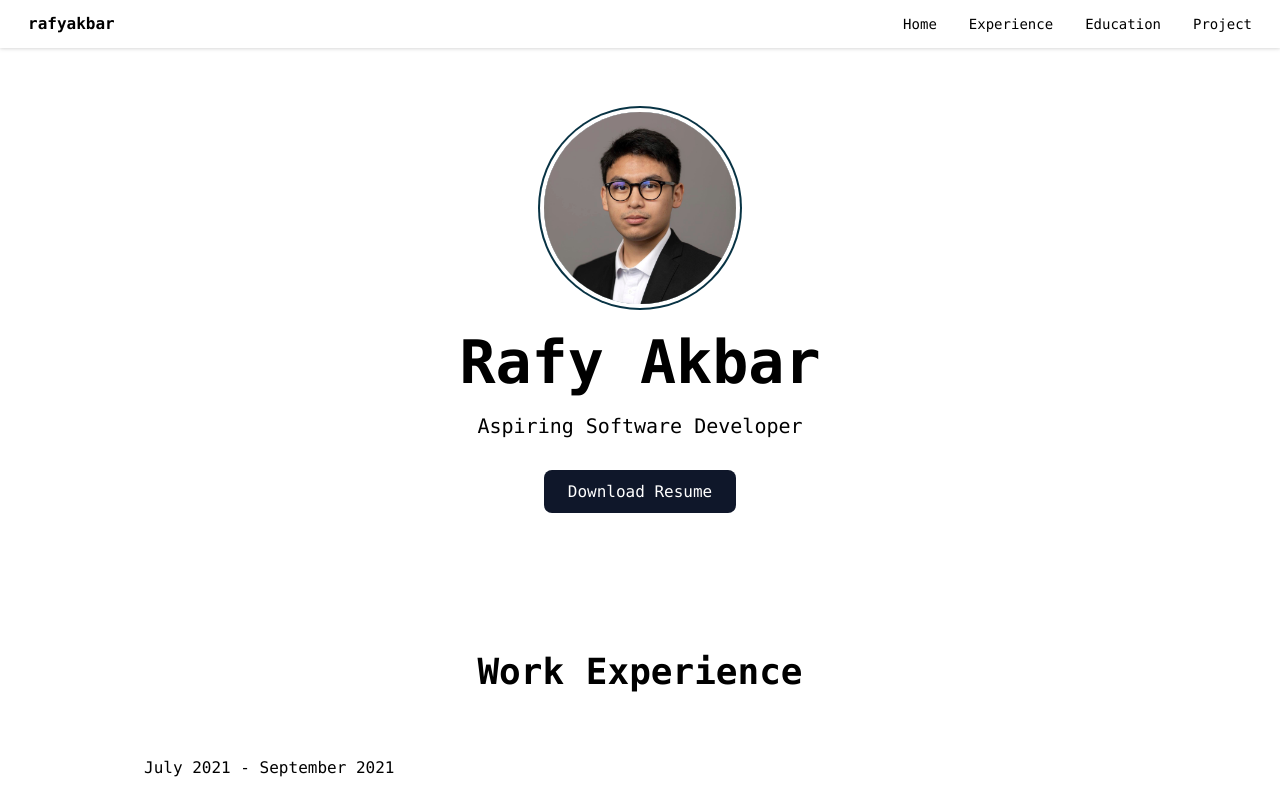
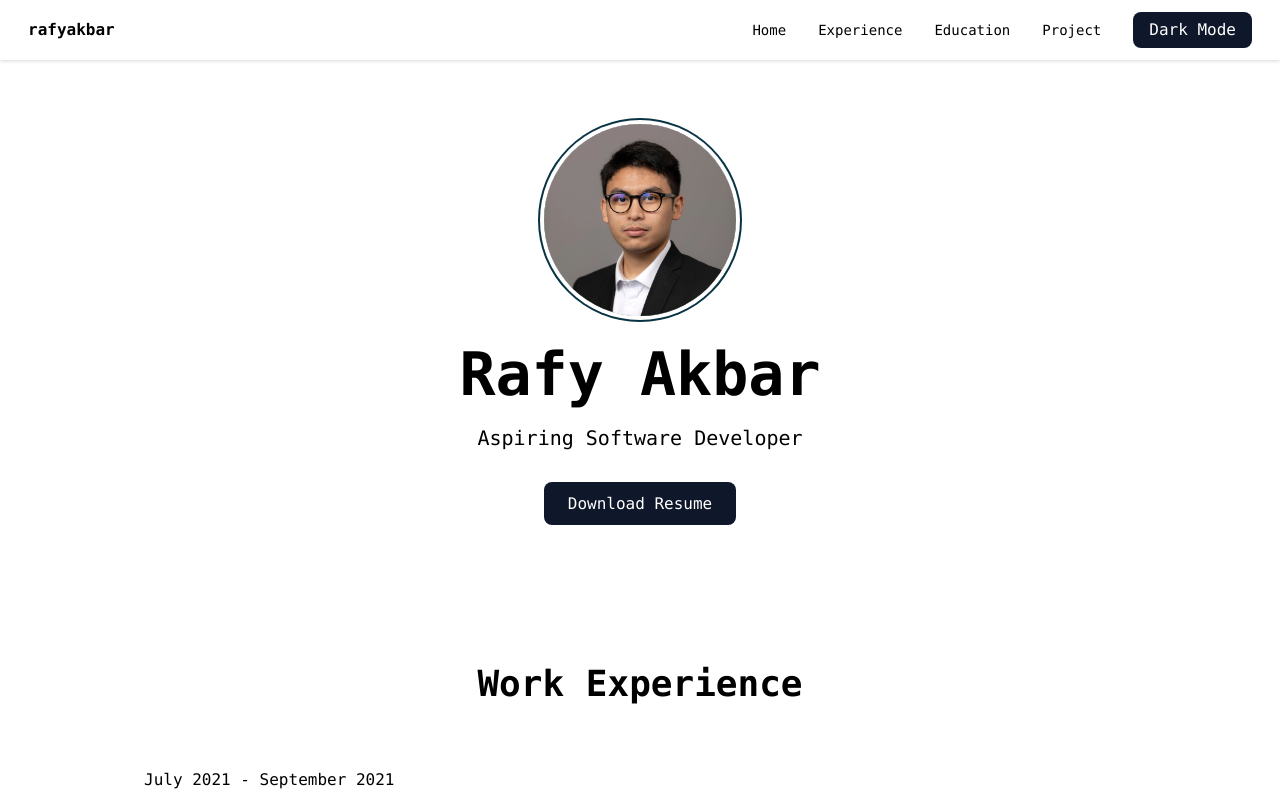
Before and after one commit to Rafyakbar02/portfolio-web, a React (Vite) app: page / in a window 1280 px wide. Shown: the top 794 px of the page. Built offline with nearby package versions, Linux system fonts and the light colour scheme.

Commit message:
removed unnecessary import and added button

```diff
--- a/src/App.jsx
+++ b/src/App.jsx
@@ -7,7 +7,6 @@ import {
   Footer,
 } from "./components";
 import React from "react";
-import { navLinks } from "./constants";
 
 function App() {
   return (
--- a/src/components/Navbar.jsx
+++ b/src/components/Navbar.jsx
@@ -1,12 +1,15 @@
 import { useState } from "react";
 import { navLinks } from "../constants";
 import { menu, close } from "../assets";
+import { useEffect } from "react";
 
 const Navbar = () => {
   const [toggle, setToggle] = useState(false);
 
   return (
-    <nav className="bg-white sm:flex sm:justify-between sticky top-0 drop-shadow w-full p-3">
+    <nav
+      className={` bg-white dark:bg-slate-800 sm:flex sm:justify-between sticky top-0 drop-shadow w-full p-3`}
+    >
       <div className="flex justify-between items-center">
         <a
           className="font-semibold text-base hover:text-neutral-700 hover:scale-105 transition ease-in mx-4"
@@ -43,6 +46,9 @@ const Navbar = () => {
             </a>
           </li>
         ))}
+        <button className="transition-all ease-in px-4 py-1.5 mx-4 rounded-lg bg-slate-900 text-white hover:bg-slate-800 hover:rounded-3xl">
+          Dark Mode
+        </button>
       </ul>
     </nav>
   );
```
